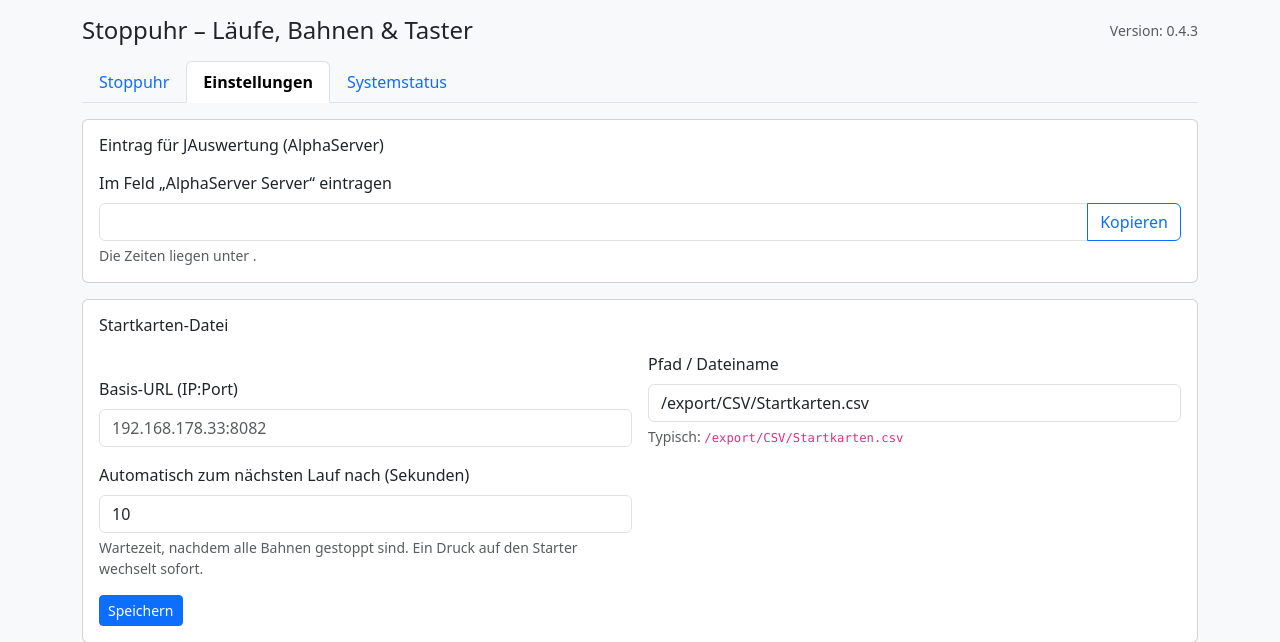
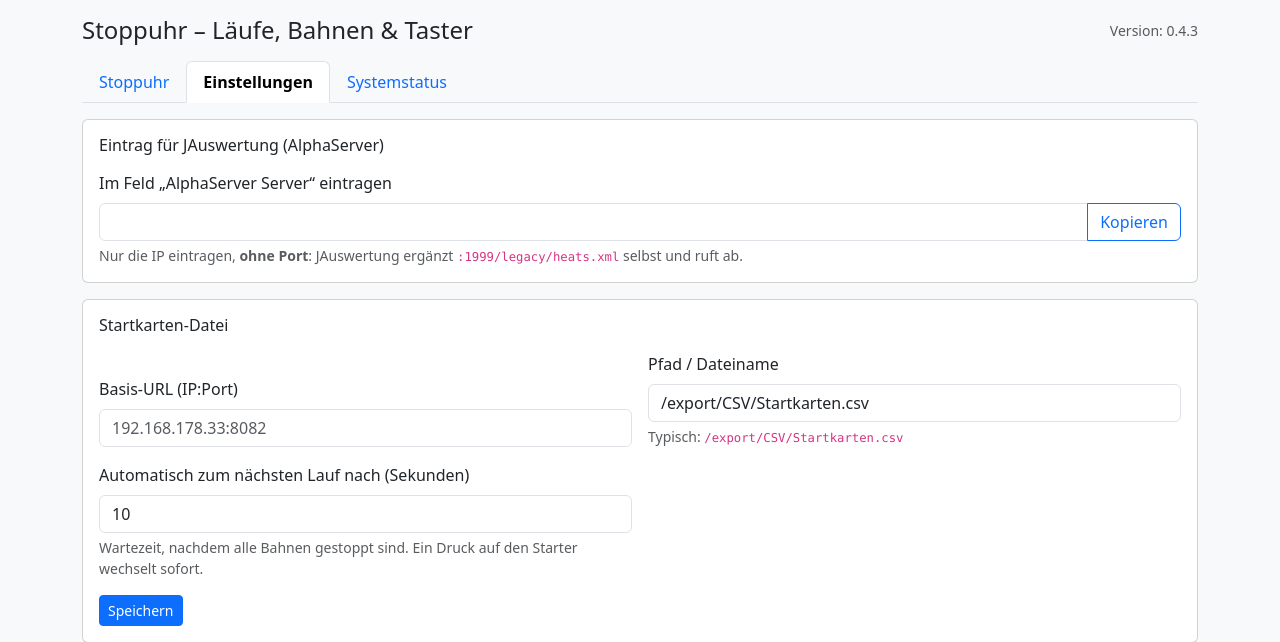
Before and after one commit to andreasschoeler93/Stoppuhr, a Flask app: page / in a window 1280 px wide, after a click on "Einstellungen". Shown: the top 642 px of the page. Run offline with Flask 3, Linux system fonts and the light colour scheme; data that the repository does not hold is empty.

Commit message:
JAuswertung-Eintrag: nur IP ohne Port (Port und Pfad haengt JAuswertung selbst an)
Co-authored-by: Copilot <223556219+Copilot@users.noreply.github.com>

```diff
--- a/backend/static/app.js
+++ b/backend/static/app.js
@@ -519,9 +519,9 @@ async function init() {
   byId("suffixDisplay").value = byId("suffixInput").value;
   byId("baseUrlInput").addEventListener("input", () => { byId("baseUrlInputSettings").value = byId("baseUrlInput").value; });
 
-  // Eintrag fuer JAuswertung: Adresse dieser Seite (IP:Port) zum Kopieren
-  byId("alphaServerValue").value = location.host;
-  byId("alphaServerUrl").textContent = `http://${location.host}/heats.xml`;
+  // JAuswertung haengt Port 1999 und /legacy/heats.xml selbst an: eingetragen wird nur die IP
+  byId("alphaServerValue").value = location.hostname;
+  byId("alphaServerUrl").textContent = `http://${location.hostname}:1999/legacy/heats.xml`;
   byId("btnCopyAlpha").addEventListener("click", async () => {
     const input = byId("alphaServerValue");
     try { await navigator.clipboard.writeText(input.value); }
--- a/backend/templates/index.html
+++ b/backend/templates/index.html
@@ -157,7 +157,8 @@
             <button class="btn btn-outline-primary" type="button" id="btnCopyAlpha">Kopieren</button>
           </div>
           <div class="form-text">
-            Die Zeiten liegen unter <code id="alphaServerUrl"></code>.
+            Nur die IP eintragen, <strong>ohne Port</strong>: JAuswertung ergänzt <code>:1999/legacy/heats.xml</code> selbst
+            und ruft <code id="alphaServerUrl"></code> ab.
             <span class="text-success d-none" id="alphaCopiedMsg">Kopiert.</span>
           </div>
         </div>
```
